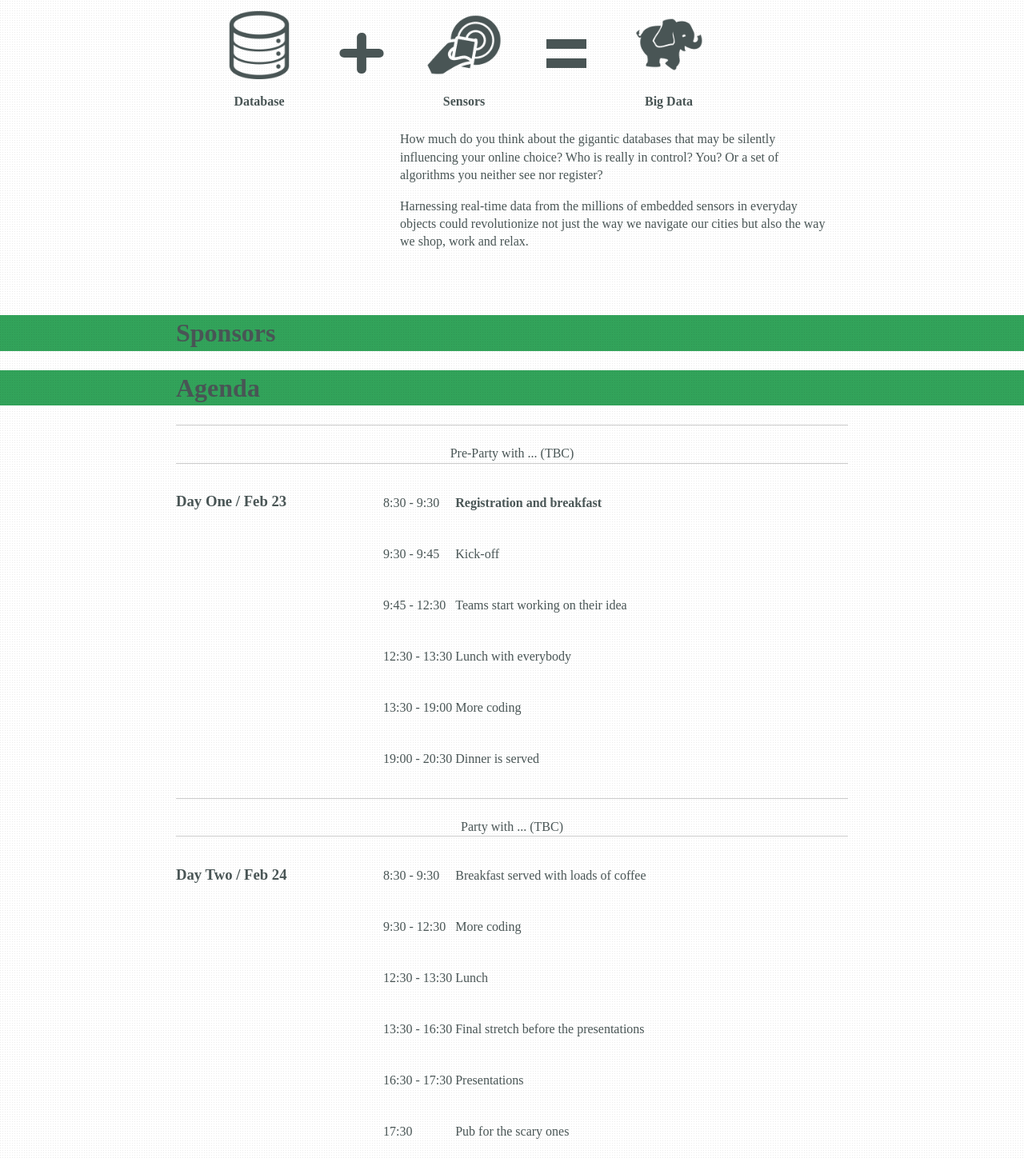
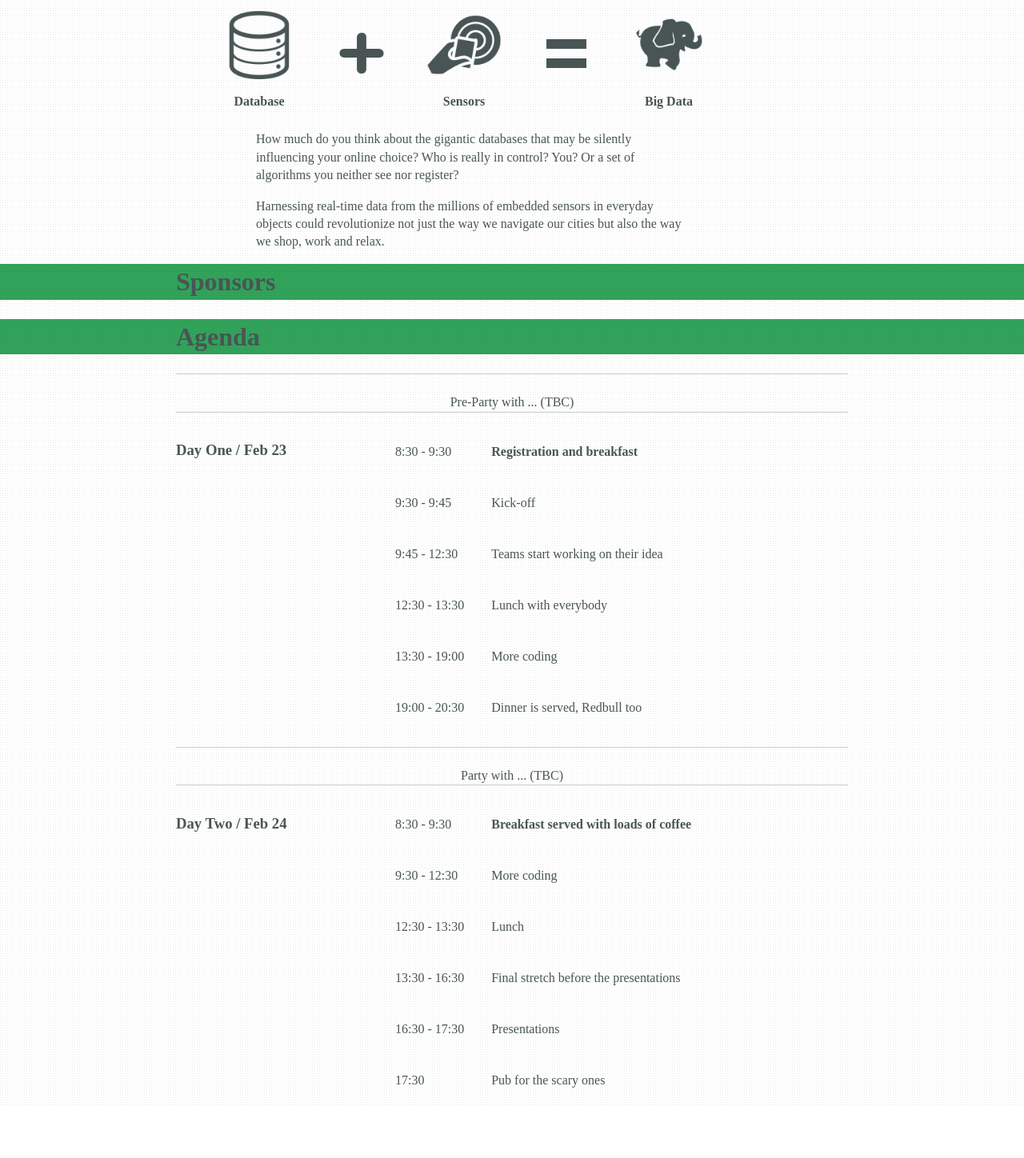
Before and after one commit to jamesnocentini/Compass-Hack, a website: page app/index.html in a window 1280 px wide. Shown: the part 872-2320 px from the top of the page at 80% size. After the commit the page ends 2256 px from the top, so only its background shows below. Drawn offline with Linux system fonts and the light colour scheme; a script that the page names is missing.

Commit message:
correction of paragraph to be centered

```diff
--- a/app/css/agenda.css
+++ b/app/css/agenda.css
@@ -12,3 +12,6 @@
 	border-left:none;
 	border-right:none;
 }
+.agenda td {
+	padding:0.5em 1em;
+}
--- a/app/css/topic.css
+++ b/app/css/topic.css
@@ -3,4 +3,5 @@ li{float:left;width:128px;height:128px;}
 .plus{padding:32px 32px 32px 32px;}
 .equal{padding:32px 32px 32px 32px;}
 #canvas{background:none;}
-.icon-single {padding: 0px 11px 0px 11px}
+.icon-single {padding: 0px 11px 0px 11px;}
+.l-under{margin-left:100px;}
--- a/app/partials/partial1.html
+++ b/app/partials/partial1.html
@@ -26,8 +26,7 @@
 					Many students in London have ideas and are thinking of new ways to solve everyday problems
 with technology.
 On the other hand, researchers are working on some amazing stuff but often the content is published in the
-academic field only. This event gives an opportunity to bring together students and researches to build something truly
-innovative.
+academic field only. This event gives an opportunity to bring together students and researches to build something amazing!
 
 				</p>
 			</div>
@@ -56,10 +55,8 @@ innovative.
 		</div>
 
 		<div class="l-constrained">
-			<div class="l-single first">
-				<img class="logo inset" src="../img/logo.png" style="visibility:hidden;">
-			</div>
-			<div class="l-double">
+
+			<div class="l-double l-under">
 				<p class="kicker"></p>
 				<p>
 					How much do you think about the gigantic databases that may be silently influencing your online choice? Who is really in control? You? Or a set of algorithms you neither see nor register?</p>
@@ -131,7 +128,7 @@ innovative.
 
 					<tr>
 						<td class="agenda-time">19:00 - 20:30</td>
-						<td>Dinner is served</td>
+						<td>Dinner is served, Redbull too</td>
 					</tr>
 
 
@@ -149,7 +146,7 @@ innovative.
 				<tbody>
 					<tr>
 						<td class="agenda-time">8:30 - 9:30</td>
-						<td>Breakfast served with loads of coffee</td>
+						<td><b>Breakfast served with loads of coffee</b></td>
 					</tr>
 
 					<tr>
```
